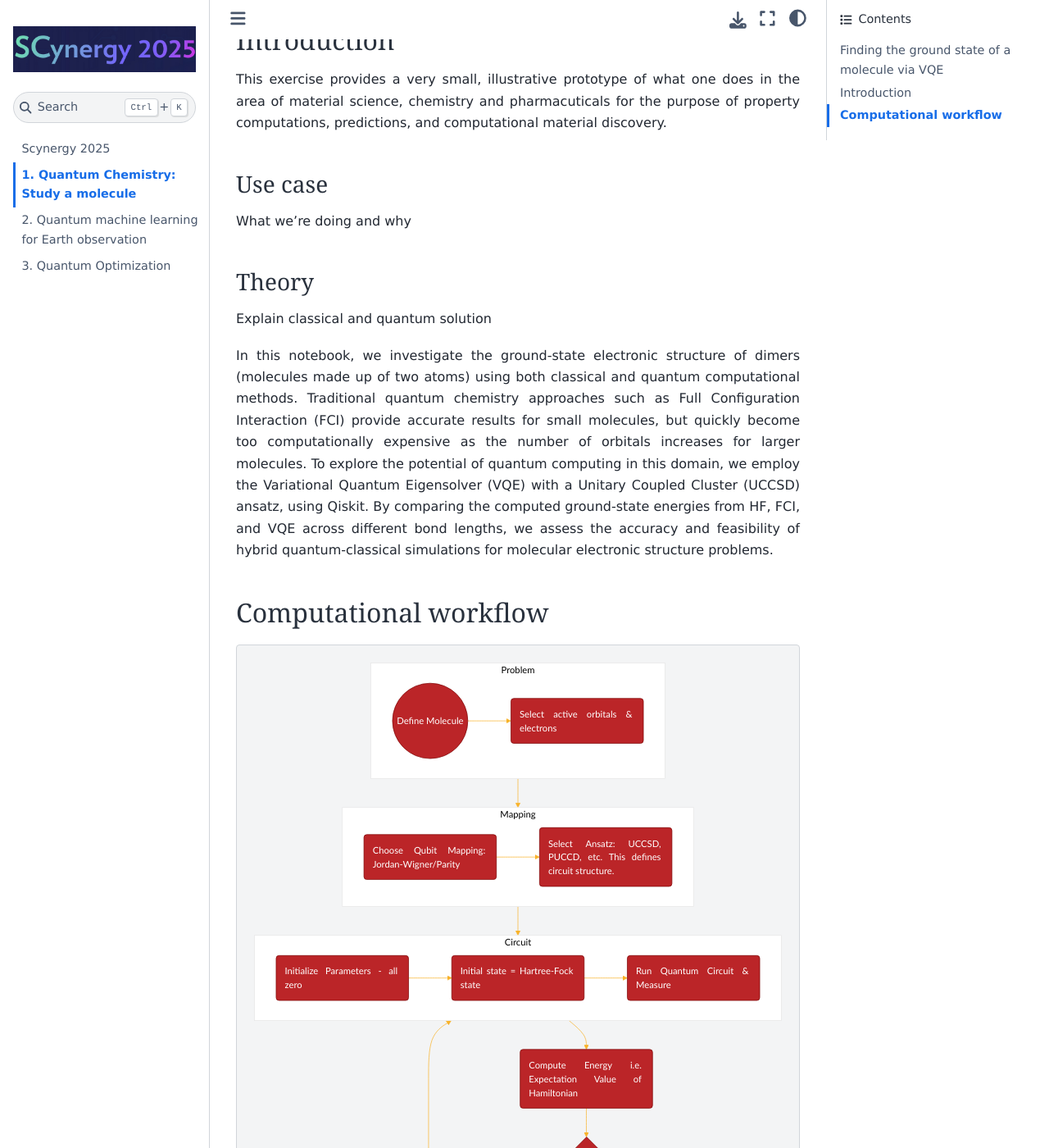
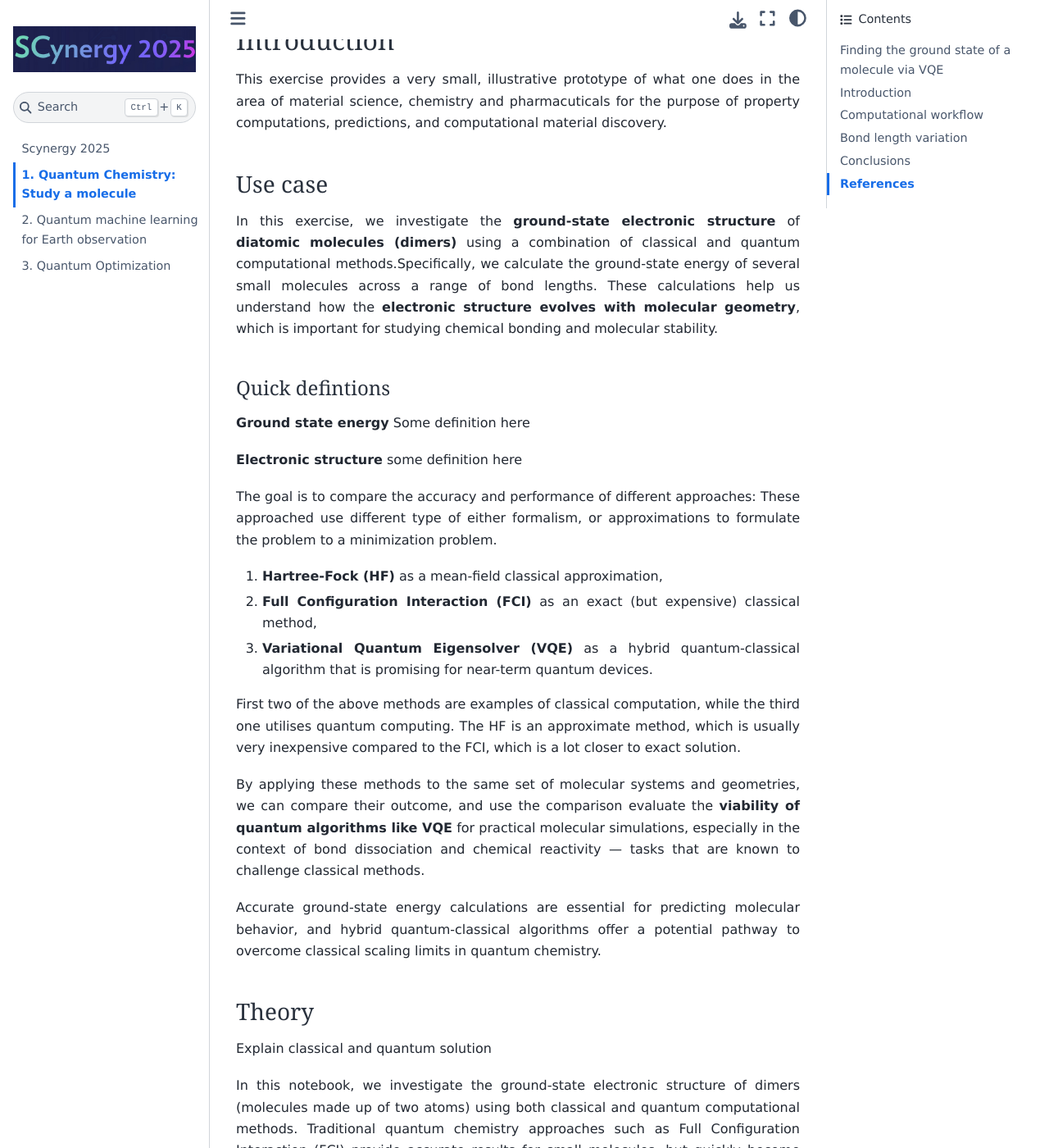
Before and after one commit to ICHEC/QTrain, a Jupyter Book: the page built from docs/exercise1.md, in a window 1280 px wide and 1400 px high, scrolled down 338 px. Shown: the whole window at 82% size. Built offline with Jupyter Book 1.0.4 settings and Sphinx 7.4.7 and the Sphinx Book theme 1.1.4, drawn with Linux system fonts in a browser that asks for light colours; some of the changed text lies outside the part shown.

Commit message:
added from Sherry's notebook

````diff
--- a/docs/exercise1.md
+++ b/docs/exercise1.md
@@ -11,7 +11,30 @@ This exercise provides a very small, illustrative prototype of what one does in
 
 ### Use case
 
-What we're doing and why
+In this exercise, we investigate the **ground-state electronic structure** of **diatomic molecules (dimers)** using a combination of classical and quantum computational methods.Specifically, we calculate the ground-state energy of several small molecules across a range of bond lengths. These calculations help us understand how the **electronic structure evolves with molecular geometry**, which is important for studying chemical bonding and molecular stability.
+
+#### Quick defintions
+**Ground state energy**
+Some definition here
+
+**Electronic structure**
+some definition here
+
+
+The goal is to compare the accuracy and performance of different approaches:
+These approached use different type of either formalism, or approximations to formulate
+the problem to a minimization problem.
+
+  1. **Hartree-Fock (HF)** as a mean-field classical approximation,
+  2. **Full Configuration Interaction (FCI)** as an exact (but expensive) classical method,
+  3. **Variational Quantum Eigensolver (VQE)** as a hybrid quantum-classical algorithm that is promising for near-term quantum devices.
+
+First two of the above methods are examples of classical computation, while the third one utilises quantum computing. The HF is an approximate method, which is usually very inexpensive compared to the FCI, which is a lot closer to exact solution.
+
+By applying these methods to the same set of molecular systems and geometries, we can compare their outcome, and use the comparison evaluate the **viability of quantum algorithms like VQE** for practical molecular simulations, especially in the context of bond dissociation and chemical reactivity — tasks that are known to challenge classical methods.
+
+Accurate ground-state energy calculations are essential for predicting molecular behavior, and hybrid quantum-classical algorithms offer a potential pathway to overcome classical scaling limits in quantum chemistry.
+
 
 ### Theory
 
@@ -20,7 +43,11 @@ Explain classical and quantum solution
 In this notebook, we investigate the ground-state electronic structure of dimers (molecules made up of two atoms) using both classical and quantum computational methods. Traditional quantum chemistry approaches such as Full Configuration Interaction (FCI) provide accurate results for small molecules, but quickly become too computationally expensive as the number of orbitals increases for larger molecules. To explore the potential of quantum computing in this domain, we employ the Variational Quantum Eigensolver (VQE) with a Unitary Coupled Cluster (UCCSD) ansatz, using Qiskit. By comparing the computed ground-state energies from HF, FCI, and VQE across different bond lengths, we assess the accuracy and feasibility of hybrid quantum-classical simulations for molecular electronic structure problems.
 
 ## Computational workflow
+
+Following flowchart shows the computational workflow and illustrates how we map the problem of computing molecular energy to execution of a quantum circuit, and how it yields the ground state energy.
+
 ```{mermaid}
+:align: center
 %%{
     init: {
         'theme': 'base',
@@ -62,3 +89,72 @@ end
 ```
 
 A brief introduction to what Hamiltonian is can be found [here](./hamiltonian.md).
+
+
+### LiH As example
+
+In the actual exercise, we use **LiH** as an example of a diatomic molecule.
+
+- Electronic structures of lithium and hydrogen are as follows
+    - Li: $1s^22s^12p^0$
+    - H:  $1s^1$
+
+To map this problem to quantum computing, we first try to find out the number
+of `active orbitals` that we need to include.
+
+* The inner 1s orbital of Li is frozen, i.e. these two electrons are paired as $\ket{\uparrow\downarrow}$. We do not include these in the simulation, to reduce the number of qubits required.
+* For the five spatial orbitals that we are including in our simulation ($1\times$ Li 2s, $3\times$  Li 2p and $1\times$ H 1s) we need two qubits each, one to represent occupied/unoccupied and one to encode spin up/down
+
+- In total: 5 active orbitals * 2 qubits each = 10 qubits
+- We have two valence electrons, one from the outer shell of the lithium atom and one from hydrogen atom
+-  We assume that these are split evenly between spin up and down, i.e. one alpha and one beta electron
+
+Once we decided the active space, we need to map this problem to a qubit problem.
+
+
+In the exercose we show two mappers, giving us two different ways to convert the electronic structure of a molecule from a fermionic problem to a qubit problem.
+
+#### Jordan-Wigner Mapper: Simple, intuitive
+    - 1 spin orbital $\rightarrow$ 1 qubit
+    - unoccupied $\rightarrow\ket{0}$; occupied $\rightarrow\ket{1}$
+    - spin down $\rightarrow\ket{0}$; spin up $\rightarrow\ket{1}$
+
+#### Parity Mapper: Can reduce number of qubits required in certain cases
+    - the Parity Mapper transforms the problem into global parity information instead of directly encoding individual occupation numbers
+    - each qubit stores the total parity of all previous orbitals.
+
+In qiskit programming, it is as easy as follows -
+```pythobn
+mapper = JordanWignerMapper()
+mapper = ParityMapper(num_particles=(n_alpha, n_beta))
+```
+
+### Comparing Hartree-Fock approximation to VQE output
+
+Converged SCF energy = Hartree-Fock energy, in Hartrees, from mean-field approximation, ignoring electron correlation.
+
+- CASCI E = Complete Active Space Configuration Interaction (CASCI) energy.
+- CASCI improves upon HF by allowing a full CI expansion within the active space (selected orbitals/electrons).
+- Since CASCI includes static correlation effects, it should always be lower (more negative) than the SCF energy.
+
+Points to note:
+- number of qubits $q_i$ (number of wires)= 2 * (number of orbitals)
+- basic gates: CNOT (entangling), Pauli (X, i.e. bit-flip), parameterised rotations R_Z(t[j])
+- t[j] are the VQE parameters that are optimised during the algorithm
+
+
+### Classical Solution
+We want to compare our solution from the quantum algorithm (VQE) with the best classical solution. FCI (Full Configuration Interaction) provides a numerically exact solution for the ground state by solving the electronic Schrödinger equation. This is acheieved by fully diagonalizing the Hamiltonian in the complete active space of Slater determinants. This approach however is very computationally expensive — scaling exponentially with the system size. FCI is only possible for small single atoms or very small molecules with ~12 electrons or fewer.
+
+## Bond length variation
+
+Some information here.
+
+
+## Conclusions
+
+Real world results and experience
+
+## References
+
+1. https://www.ichec.ie/qpfas
````
